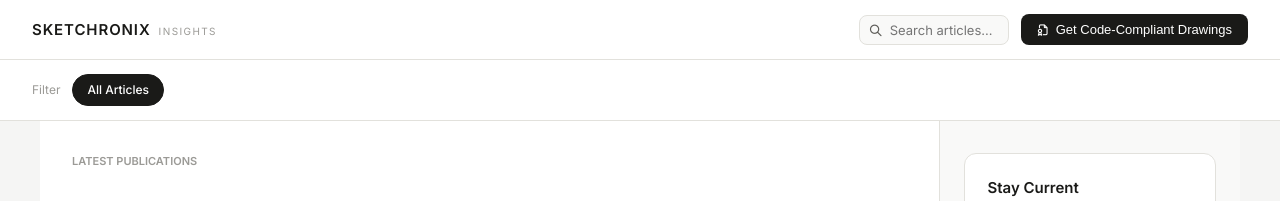
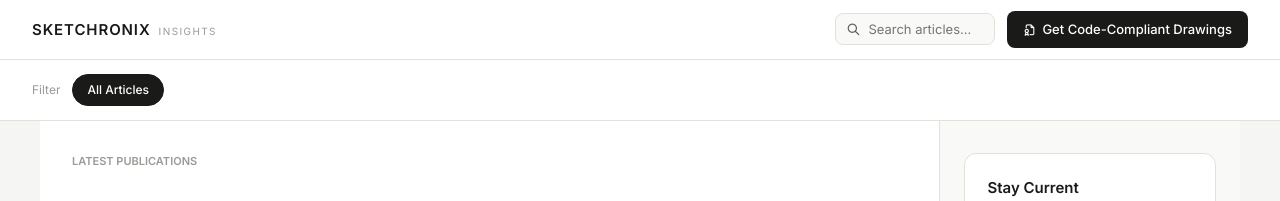
Before and after one commit to sketchronixx/blog, a Jekyll site: the page built from index.md, in a window 1280 px wide. Shown: the top 201 px of the page. Built offline with Jekyll 4.4.1, drawn with Linux system fonts in a browser that asks for light colours.

Commit message:
Update default.html

```diff
--- a/_layouts/default.html
+++ b/_layouts/default.html
@@ -19,14 +18,26 @@
   }
   body { font-family: 'Inter', sans-serif; font-size: 15px; color: var(--text1); background: var(--bg); line-height: 1.6; }
   a { text-decoration: none; color: inherit; }
+
+  /* Navigation Layout Styling */
   .nav { display: flex; align-items: center; justify-content: space-between; padding: 0 2rem; height: 60px; background: var(--white); border-bottom: 1px solid var(--border); position: sticky; top: 0; z-index: 100; }
-  .nav-logo { display: flex; align-items: baseline; gap: 8px; }
+  .nav-logo { display: flex; align-items: baseline; gap: 8px; text-decoration: none; color: inherit; cursor: pointer; }
   .nav-logo-main { font-weight: 600; font-size: 15px; letter-spacing: 0.06em; }
   .nav-logo-sub { font-size: 10px; color: var(--text3); letter-spacing: 0.14em; text-transform: uppercase; }
   .nav-right { display: flex; align-items: center; gap: 12px; }
-  .btn-search { display: flex; align-items: center; gap: 6px; font-size: 13px; color: var(--text2); background: var(--surface); border: 1px solid var(--border); padding: 6px 12px; border-radius: var(--radius-md); cursor: pointer; }
-  .btn-cta { display: flex; align-items: center; gap: 6px; background: var(--text1); color: var(--white); font-size: 13px; font-weight: 500; padding: 8px 16px; border-radius: var(--radius-md); border: none; cursor: pointer; white-space: nowrap; }
+
+  /* Clean Interactive Search Field */
+  .search-container { position: relative; }
+  .search-input { font-family: inherit; font-size: 13px; color: var(--text1); background: var(--surface); border: 1px solid var(--border); padding: 7px 12px 7px 32px; border-radius: var(--radius-md); outline: none; width: 160px; transition: all 0.2s ease; }
+  .search-input:focus { width: 220px; border-color: var(--border2); background: var(--white); }
+  .search-icon { position: absolute; left: 11px; top: 50%; transform: translateY(-50%); color: var(--text2); font-size: 14px; pointer-events: none; }
+
+  /* Floating Real-Time Search Dropdown */
+  #search-results { position: absolute; top: 100%; right: 0; width: 320px; background: var(--white); border: 1px solid var(--border); border-radius: var(--radius-md); box-shadow: 0 4px 16px rgba(0,0,0,0.08); max-height: 300px; overflow-y: auto; display: none; z-index: 1000; margin-top: 6px; padding: 4px 0; }
+
+  .btn-cta { display: flex; align-items: center; gap: 6px; background: var(--text1); color: var(--white); font-size: 13px; font-weight: 500; padding: 8px 16px; border-radius: var(--radius-md); border: none; cursor: pointer; white-space: nowrap; text-decoration: none; }
   .btn-cta:hover { background: #333330; }
+
   .footer { background: var(--white); border-top: 1px solid var(--border); padding: 1.5rem 2rem; display: flex; align-items: center; justify-content: space-between; flex-wrap: wrap; gap: 1rem; margin-top: 3rem; }
   .footer-brand { font-size: 13px; font-weight: 600; }
   .footer-tagline { font-size: 12px; color: var(--text3); max-width: 380px; }
@@ -36,23 +47,19 @@
 <body>
 
 <nav class="nav">
-  <a href="{{ '/' | relative_url }}" class="nav-logo" style="display: flex; align-items: baseline; gap: 8px; text-decoration: none; color: inherit;">
+  <a href="{{ '/' | relative_url }}" class="nav-logo">
     <span class="nav-logo-main">SKETCHRONIX</span>
     <span class="nav-logo-sub">Insights</span>
   </a>
-
   <div class="nav-right">
-    <div class="search-container" style="position: relative;">
-      <i class="ti ti-search" style="position: absolute; left: 10px; top: 50%; transform: translateY(-50%); color: var(--text2); font-size: 14px; pointer-events: none;"></i>
-      <input type="text" id="search-input" placeholder="Search articles..." style="font-family: inherit; font-size: 13px; color: var(--text1); background: var(--surface); border: 1px solid var(--border); padding: 6px 12px 6px 30px; border-radius: var(--radius-md); outline: none; width: 150px; transition: all 0.2s;" />
-
-      <div id="search-results" style="position: absolute; top: 100%; right: 0; width: 300px; background: var(--white); border: 1px solid var(--border); border-radius: var(--radius-md); box-shadow: 0 4px 12px rgba(0,0,0,0.1); max-height: 280px; overflow-y: auto; display: none; z-index: 1000; margin-top: 5px; padding: 4px 0;"></div>
+    <div class="search-container">
+      <i class="ti ti-search search-icon"></i>
+      <input type="text" id="search-input" placeholder="Search articles..." class="search-input" autocomplete="off" />
+      <div id="search-results"></div>
     </div>
-
-    <button class="btn-cta">
-      <i class="ti ti-file-certificate" aria-hidden="true"></i>
-      Get Code-Compliant Drawings
-    </button>
+    <a href="https://sketchronix.com/#builder" class="btn-cta">
+      <i class="ti ti-file-certificate"></i> Get Code-Compliant Drawings
+    </a>
   </div>
 </nav>
 
@@ -70,5 +77,73 @@
   </div>
 </footer>
 
+<script>
+  const searchData = [
+    {% for post in site.posts %}
+    {
+      title: {{ post.title | jsonify }},
+      url: {{ post.url | relative_url | jsonify }},
+      excerpt: {{ post.excerpt | strip_html | strip_newlines | truncatewords: 15 | jsonify }}
+    }{% unless forloop.last %},{% endunless %}
+    {% endfor %}
+  ];
+
+  document.addEventListener('DOMContentLoaded', function() {
+    const searchInput = document.getElementById('search-input');
+    const searchResults = document.getElementById('search-results');
+
+    if (!searchInput || !searchResults) return;
+
+    searchInput.addEventListener('input', function() {
+      const query = this.value.toLowerCase().trim();
+      searchResults.innerHTML = '';
+
+      if (query.length < 2) {
+        searchResults.style.display = 'none';
+        return;
+      }
+
+      const matches = searchData.filter(post =>
+        post.title.toLowerCase().includes(query) ||
+        post.excerpt.toLowerCase().includes(query)
+      );
+
+      if (matches.length === 0) {
+        searchResults.innerHTML = '<div style="padding: 10px 14px; font-size: 13px; color: var(--text3);">No results found</div>';
+      } else {
+        matches.forEach(post => {
+          const item = document.createElement('a');
+          item.href = post.url;
+          item.style.display = 'block';
+          item.style.padding = '10px 14px';
+          item.style.borderBottom = '1px solid var(--border)';
+          item.style.textDecoration = 'none';
+
+          item.innerHTML = `
+            <div style="font-weight: 600; font-size: 13px; color: var(--text1); line-height: 1.3;">\${post.title}</div>
+            <div style="font-size: 11px; color: var(--text2); margin-top: 3px; overflow: hidden; text-overflow: ellipsis; white-space: nowrap;">\${post.excerpt}</div>
+          `;
+
+          item.style.cursor = 'pointer';
+          item.addEventListener('mouseenter', () => item.style.background = 'var(--surface)');
+          item.addEventListener('mouseleave', () => item.style.background = 'none');
+
+          searchResults.appendChild(item);
+        });
+        if (searchResults.lastChild) searchResults.lastChild.style.borderBottom = 'none';
+      }
+
+      searchResults.style.display = 'block';
+    });
+
+    // Close on click outside
+    document.addEventListener('click', function(e) {
+      if (!searchInput.contains(e.target) && !searchResults.contains(e.target)) {
+        searchResults.style.display = 'none';
+      }
+    });
+  });
+</script>
+
 </body>
 </html>
```
Also changed, not shown: other parts of _layouts/default.html (+0 -1 lines).
